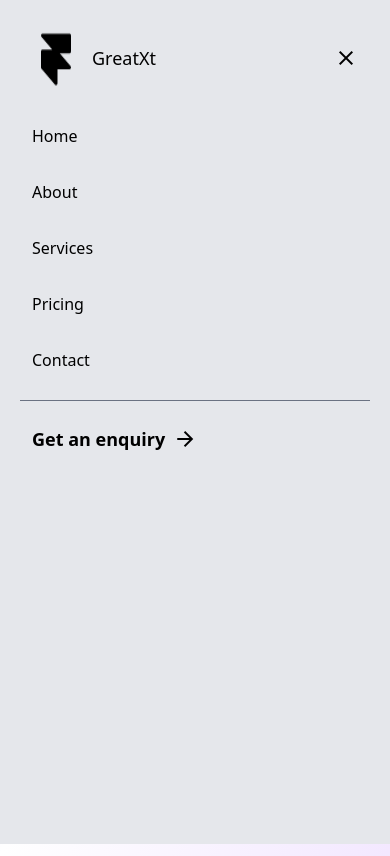
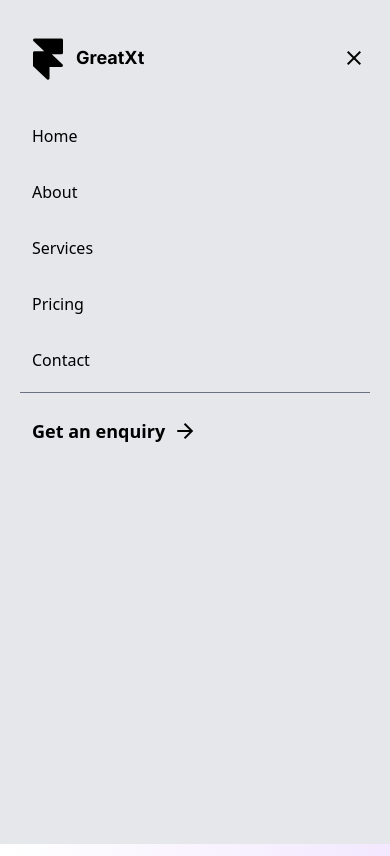
Before and after one commit to HafeezFateh/GreatXt, a website: page index.html in a window 390 px wide. Both pictures are taken after a click on the button "menu". Drawn offline with nearby package versions, Linux system fonts and the light colour scheme.

Commit message:
New commit

```diff
--- a/index.html
+++ b/index.html
@@ -12,7 +12,7 @@
 
     <!-- header -->
 
-    <section id="header" class=" my-3 mx-2 py-4 px-6 rounded-lg flex items-center justify-between ">
+    <section id="header" class=" my-3 py-4 px-6 rounded-lg flex items-center justify-between ">
 
             <a class="flex cursor-pointer gap-1 items-center" href="#">
                 <img src="src/images/logo.png" alt="" class="max-w-12 max-h-12">
@@ -28,7 +28,7 @@
                <a href=""  class="text-gray-700 shadow-lg border-black rounded-xl px-6  py-1 hover:text-purple-700 hover:shadow-purple-300 font-medium">Pricing</a>
                <a href=""  class="text-gray-700 shadow-lg border-black rounded-xl px-6  py-1 hover:text-purple-700 hover:shadow-purple-300 font-medium">Contact</a>
             </div>
-            <button id="" class="group hidden text-lg font-semibold lg:flex p-3 gap-2 border shadow-md shadow-purple-100 border-gray-500 rounded-lg items-center justify-center hover:border-purple-700 hover:text-purple-900">
+            <button id="" class="group hidden text-lg font-semibold lg:flex px-3 py-2 gap-2 border shadow-md shadow-purple-100 border-gray-500 rounded-lg items-center justify-center hover:border-purple-700 hover:text-purple-900">
                Get an enquiry
                <span class="material-symbols-outlined group-hover:translate-x-1 transition">arrow_forward</span>
             </button>
@@ -37,11 +37,11 @@
          <!-- mobile responsive menu -->
 
 
-         <div id="mobile-menu" class="hidden flex flex-col fixed z-10 bg-gray-200 inset-0">
-            <div class="flex justify-between items-center mt-3 mx-2 py-4 px-6">
-                <a class="flex cursor-pointer" href="#">
-                    <img src="src/images/logo.png" alt="">
-                    <span class="text-lg mx-3 my-4  font-medium">GreatXt</span>
+         <div id="mobile-menu" class="hidden  flex-col fixed z-10 bg-gray-200 inset-0">
+            <div class="flex justify-between items-center mt-3 py-4 px-6">
+                <a class="flex cursor-pointer gap-1 items-center" href="#">
+                    <img src="src/images/logo.png" alt="" class="max-w-12 max-h-12">
+                    <span class="text-lg lg:text-2xl my-4 font-bold font-[inter]">GreatXt</span>
                 </a>
                 <span onclick="handleClick()" class="material-symbols-outlined font-bold">close</span>
             </div>
```
Also changed, not shown: output.css.
